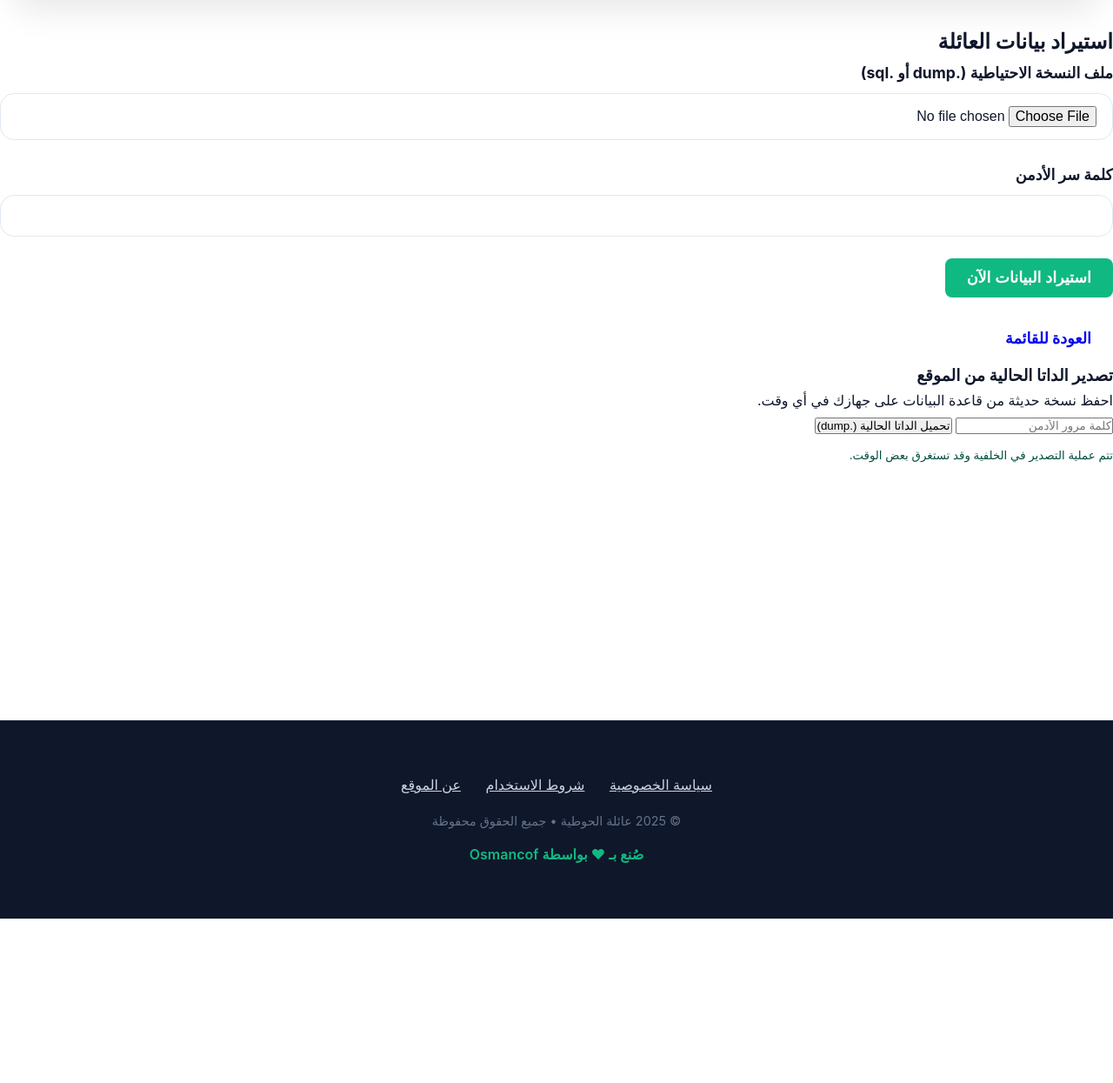
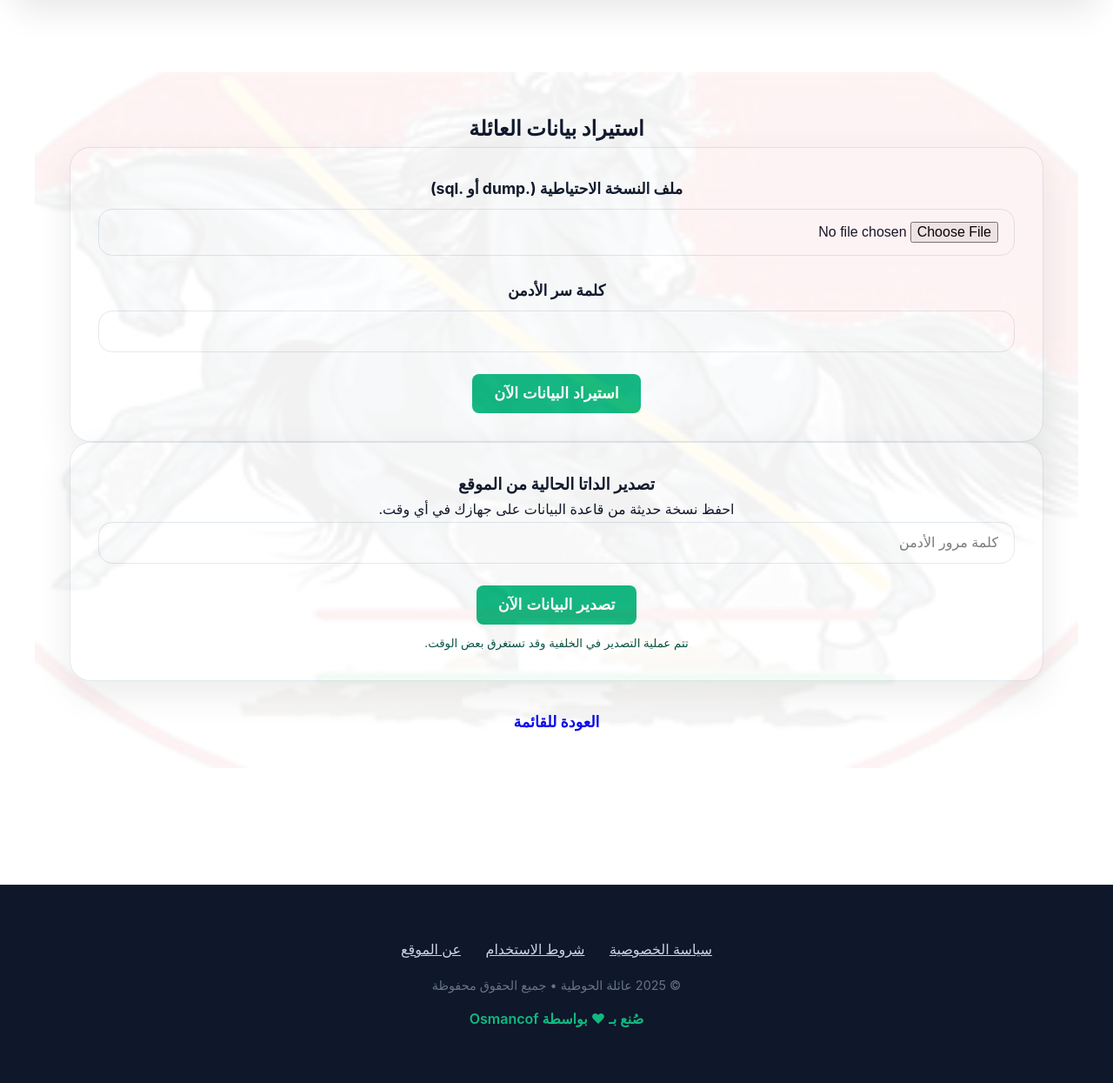
Before and after one commit to engcof/hottiyya, a FastAPI app: template templates/data/import_data.html in a window 1280 px wide. Shown: the part 72-1317 px from the top of the page at 87% size. Before the commit the page ends 1128 px from the top, so only its background shows below. Run offline with FastAPI, Linux system fonts and the light colour scheme; the template is opened without the code that fills it, so the values that code supplies are empty; parts of the project's set-up code (start-up, migrations or seed data) failed here and were passed over; some libraries are stand-ins or nearby versions.

Commit message:
import_data fix css

```diff
--- a/routers/data.py
+++ b/routers/data.py
@@ -158,7 +158,7 @@ async def export_data_post(request: Request, password: str = Form(...)):
     timestamp = datetime.now().strftime('%Y%m%d_%H%M%S')
     filename = f"عائلة_حطية_كاملة_{timestamp}.dump"
     export_path = f"/tmp/{filename}"
-    download_filename = f"عائلة_حطية_كاملة_الداتابيز_{timestamp}.dump"
+    download_filename = f"full_database{timestamp}.dump"
 
     try:
         # 4. تشغيل pg_dump
--- a/templates/data/import_data.html
+++ b/templates/data/import_data.html
@@ -1,8 +1,8 @@
 {% extends "base.html" %}
 {% block title %}استيراد البيانات{% endblock %}
 {% block content %}
-<section class="family-section">
-    <div class="family-content">
+<section class="hero-section">
+    <div class="container">
         <h2 class="text-gradient">استيراد بيانات العائلة</h2>
 
         {% if message %}
@@ -10,7 +10,7 @@
             {{ message | safe }}
         </div>
         {% endif %}
-
+         <div class="admin-card">
         <form method="post" enctype="multipart/form-data" action="/data/import-data">
             <div class="form-group">
                 <label>ملف النسخة الاحتياطية (.dump أو .sql)</label>
@@ -22,10 +22,8 @@
             </div>
             <button type="submit" class="submit-btn">استيراد البيانات الآن</button>
         </form>
-
-        <div style="margin-top: 20px;">
-            <a href="/names" class="submit-btn secondary">العودة للقائمة</a>
         </div>
+        <div class="admin-card">
          <!-- تصحيح نموذج التصدير ليستخدم POST و المسار الصحيح -->
         <div class="export-box">
             <h3>تصدير الداتا الحالية من الموقع</h3>
@@ -33,11 +31,17 @@
 
             <!-- تم تغيير method إلى POST و action إلى المسار الصحيح /data/export-data -->
             <form method="post" action="/data/export-data" class="export-form">
+                 <div class="form-group">
                 <!-- هذا الإدخال هو كلمة المرور التي ترسل إلى دالة @router.post("/export-data") -->
                 <input type="password" name="password" placeholder="كلمة مرور الأدمن" required>
-                <button type="submit">تحميل الداتا الحالية (.dump)</button>
+                </div>
+                <button type="submit"class="submit-btn">تصدير البيانات الآن</button>
             </form>
             <small style="display: block; margin-top: 10px; color: #004d40;">تتم عملية التصدير في الخلفية وقد تستغرق بعض الوقت.</small>
+        </div>
+        </div>
+        <div style="margin-top: 20px;">
+            <a href="/" class="submit-btn secondary">العودة للقائمة</a>
         </div>
     </div>
 </section>
```
